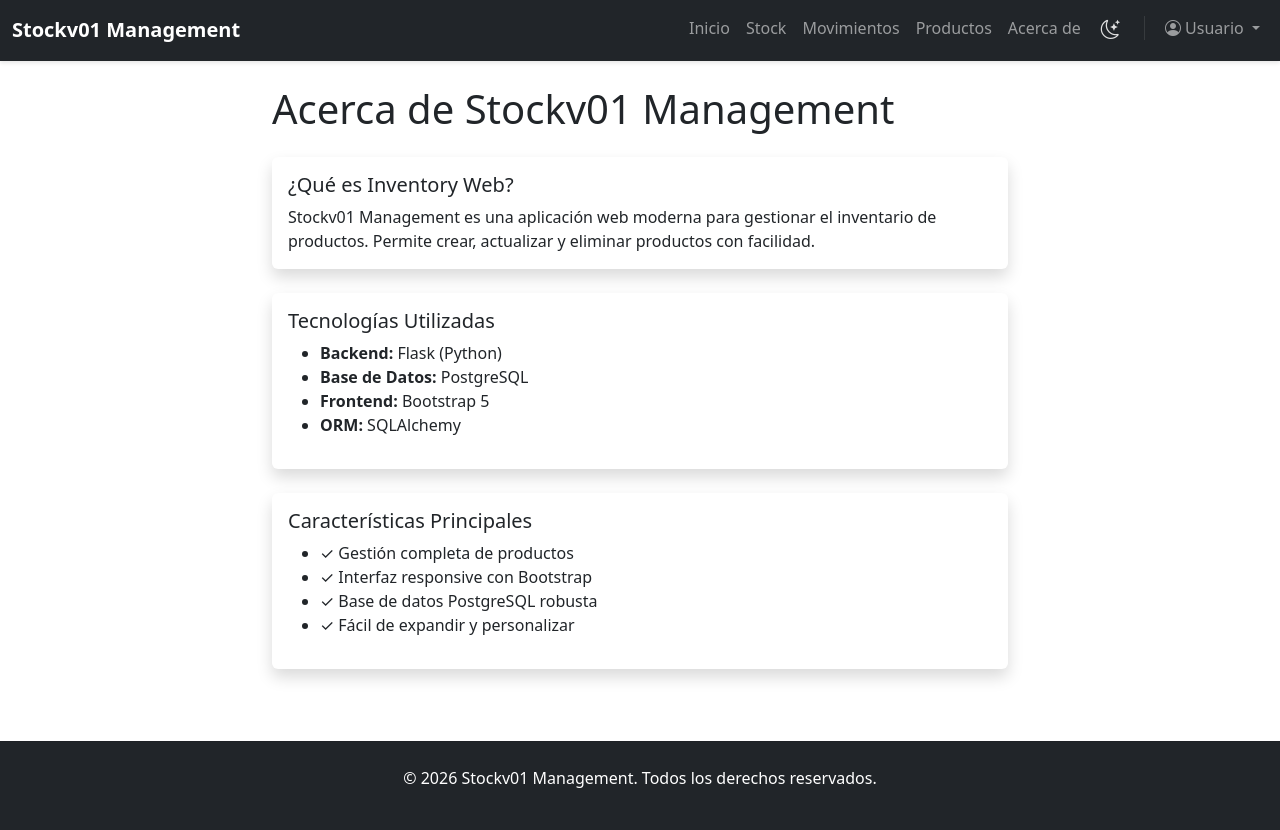
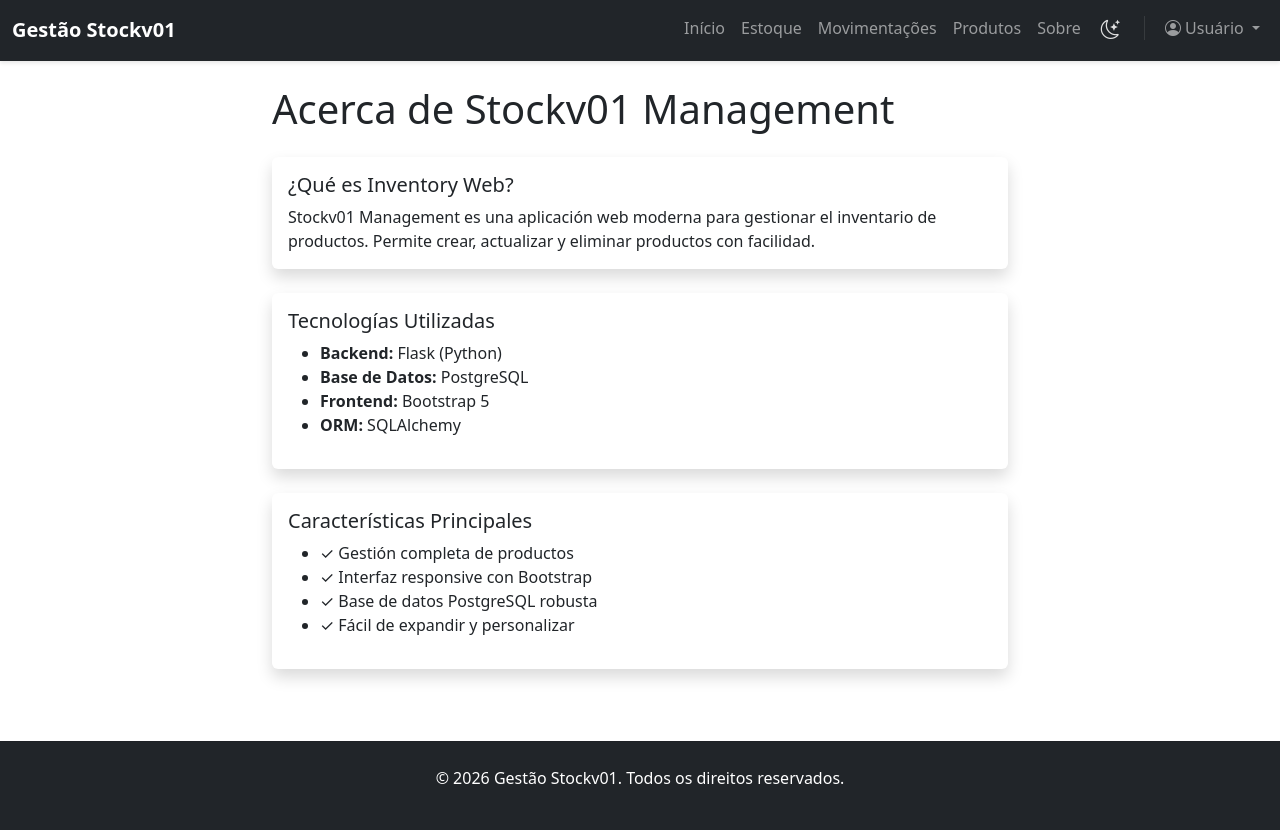
Before and after one commit to LeomLopez/stockv01-dashboard, a Flask app: page /about in a window 1280 px wide. Run offline with Flask 3, Linux system fonts and the light colour scheme.

Commit message:
Change language from Spanish to Portuguese in base.html

```diff
--- a/app/templates/base.html
+++ b/app/templates/base.html
@@ -1,9 +1,9 @@
 <!DOCTYPE html>
-<html lang="es">
+<html lang="pt-BR">
 <head>
     <meta charset="UTF-8">
     <meta name="viewport" content="width=device-width, initial-scale=1.0">
-    <title>{% block title %}Stockv01 Management{% endblock %}</title>
+    <title>{% block title %}Gestão Stockv01{% endblock %}</title>
 
     <!-- Bootstrap CSS -->
     <link href="https://cdn.jsdelivr.net/npm/bootstrap@5.3.0/dist/css/bootstrap.min.css" rel="stylesheet">
@@ -20,30 +20,30 @@
     <nav class="navbar navbar-expand-lg navbar-dark bg-dark">
         <div class="container-fluid">
             <a class="navbar-brand" href="{{ url_for('main.dashboard') }}">
-                <strong>Stockv01 Management</strong>
+                <strong>Gestão Stockv01</strong>
             </a>
-            <button class="navbar-toggler" type="button" data-bs-toggle="collapse" data-bs-target="#navbarNav">
+            <button class="navbar-toggler" type="button" data-bs-toggle="collapse" data-bs-target="#navbarNav" aria-label="Alternar navegação">
                 <span class="navbar-toggler-icon"></span>
             </button>
             <div class="collapse navbar-collapse" id="navbarNav">
                 <ul class="navbar-nav ms-auto">
                     <li class="nav-item">
-                        <a class="nav-link" href="{{ url_for('main.dashboard') }}">Inicio</a>
+                        <a class="nav-link" href="{{ url_for('main.dashboard') }}">Início</a>
                     </li>
                     <li class="nav-item">
-                        <a class="nav-link" href="{{ url_for('main.stock') }}">Stock</a>
+                        <a class="nav-link" href="{{ url_for('main.stock') }}">Estoque</a>
                     </li>
                     <li class="nav-item">
-                        <a class="nav-link" href="{{ url_for('main.movimientos') }}">Movimientos</a>
+                        <a class="nav-link" href="{{ url_for('main.movimientos') }}">Movimentações</a>
                     </li>
                     <li class="nav-item">
-                        <a class="nav-link" href="{{ url_for('main.products') }}">Productos</a>
+                        <a class="nav-link" href="{{ url_for('main.products') }}">Produtos</a>
                     </li>
                     <li class="nav-item">
-                        <a class="nav-link" href="{{ url_for('main.about') }}">Acerca de</a>
+                        <a class="nav-link" href="{{ url_for('main.about') }}">Sobre</a>
                     </li>
                     <li class="nav-item">
-                        <button class="btn btn-link nav-link" id="darkModeToggle" title="Alternar modo oscuro">
+                        <button class="btn btn-link nav-link" id="darkModeToggle" title="Alternar modo escuro">
                             <i class="bi bi-moon-stars"></i>
                         </button>
                     </li>
@@ -52,12 +52,15 @@
                     </li>
                     <li class="nav-item dropdown">
                         <a class="nav-link dropdown-toggle" href="#" id="userDropdown" role="button" data-bs-toggle="dropdown" aria-expanded="false">
-                            <i class="bi bi-person-circle"></i> {% if session.get('user') %}{{ session['user']['username'] }}{% else %}Usuario{% endif %}
+                            <i class="bi bi-person-circle"></i>
+                            {% if session.get('user') %}{{ session['user']['username'] }}{% else %}Usuário{% endif %}
                         </a>
                         <ul class="dropdown-menu dropdown-menu-end" aria-labelledby="userDropdown">
-                            <li><a class="dropdown-item" href="{{ url_for('main.logout') }}">
-                                <i class="bi bi-box-arrow-right"></i> Cerrar Sesión
-                            </a></li>
+                            <li>
+                                <a class="dropdown-item" href="{{ url_for('main.logout') }}">
+                                    <i class="bi bi-box-arrow-right"></i> Sair
+                                </a>
+                            </li>
                         </ul>
                     </li>
                 </ul>
@@ -73,7 +76,7 @@
                     {% for category, message in messages %}
                         <div class="alert alert-{{ 'danger' if category == 'error' else 'success' }} alert-dismissible fade show" role="alert">
                             {{ message }}
-                            <button type="button" class="btn-close" data-bs-dismiss="alert"></button>
+                            <button type="button" class="btn-close" data-bs-dismiss="alert" aria-label="Fechar"></button>
                         </div>
                     {% endfor %}
                 {% endif %}
@@ -86,7 +89,7 @@
     <!-- Footer -->
     <footer class="bg-dark text-white text-center py-4 mt-5">
         <div class="container">
-            <p>&copy; 2026 Stockv01 Management. Todos los derechos reservados.</p>
+            <p>&copy; 2026 Gestão Stockv01. Todos os direitos reservados.</p>
         </div>
     </footer>
 
```
